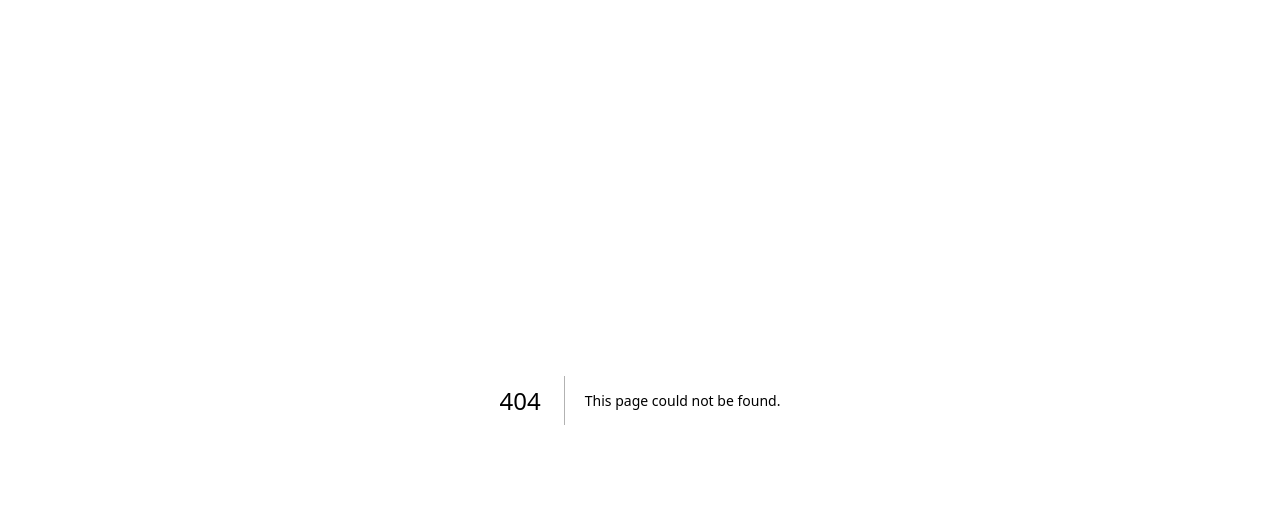
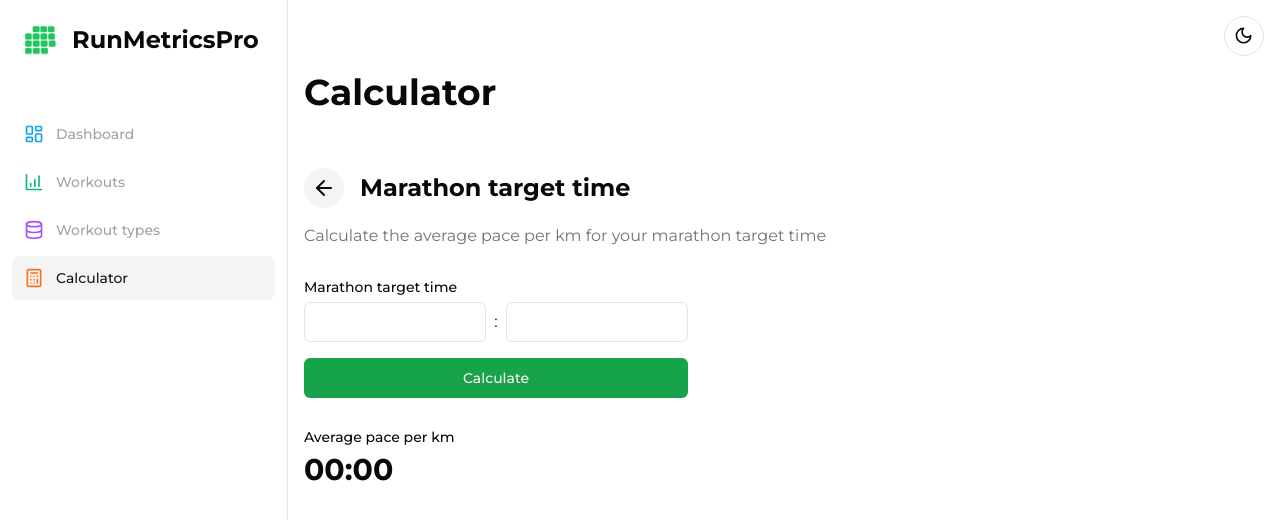
Before and after one commit to piotrv1001/run-metrics-pro, a Next.js app: page /calculator/marathon in a window 1280 px wide. Before the commit this address had no page. Shown: the top 520 px of the page. Built offline with nearby package versions, Linux system fonts and the light colour scheme.

Commit message:
Basic marathon pace calculator page

```diff
--- a/package.json
+++ b/package.json
@@ -22,6 +22,7 @@
     "class-variance-authority": "^0.7.0",
     "clsx": "^2.0.0",
     "date-fns": "^3.0.6",
+    "framer-motion": "^10.18.0",
     "lucide-react": "^0.300.0",
     "next": "14.0.4",
     "next-themes": "^0.2.1",
--- /dev/null
+++ b/src/app/(dashboard)/(routes)/calculator/layout.tsx
@@ -0,0 +1,12 @@
+export default function CalculatorLayout({
+  children,
+}: {
+  children: React.ReactNode;
+}) {
+  return (
+    <>
+      <h1 className="text-4xl font-bold mb-14">Calculator</h1>
+      {children}
+    </>
+  );
+}
--- /dev/null
+++ b/src/app/(dashboard)/(routes)/calculator/marathon/page.tsx
@@ -0,0 +1,95 @@
+"use client";
+
+import SlideInPage from "@/components/slide-in-page";
+import { Button } from "@/components/ui/button";
+import { Input } from "@/components/ui/input";
+import { Label } from "@/components/ui/label";
+import { MARATHON_DISTANCE_KM } from "@/lib/constants";
+import { useToastHandler } from "@/lib/hooks";
+import { padStart } from "@/lib/utils";
+import { ArrowLeftIcon } from "lucide-react";
+import Link from "next/link";
+import { FormEvent, useState } from "react";
+
+type TargetPace = {
+  minutes: number;
+  seconds: number;
+};
+
+export default function MarathonPage() {
+  const [hours, setHours] = useState("");
+  const [minutes, setMinutes] = useState("");
+  const [targetPace, setTargetPace] = useState<TargetPace | null>(null);
+
+  const { handleError } = useToastHandler();
+
+  const handleSubmit = (e: FormEvent<HTMLFormElement>) => {
+    e.preventDefault();
+    const parsedHours = Number(hours);
+    const parsedMinutes = Number(minutes);
+    if (
+      hours === "" ||
+      minutes === "" ||
+      isNaN(parsedHours) ||
+      isNaN(parsedMinutes) ||
+      parsedHours < 0 ||
+      parsedMinutes < 0
+    ) {
+      handleError("Please enter a valid time");
+      return;
+    }
+    const totalMinutes = parsedHours * 60 + parsedMinutes;
+    const pace = totalMinutes / MARATHON_DISTANCE_KM;
+    const paceMinutes = Math.floor(pace);
+    const paceSeconds = Math.round((pace - paceMinutes) * 60);
+    setTargetPace({
+      minutes: paceMinutes,
+      seconds: paceSeconds,
+    });
+  };
+
+  const formattedTime = targetPace
+    ? `${padStart(targetPace.minutes, 2, "0")}:${padStart(
+        targetPace.seconds,
+        2,
+        "0"
+      )}`
+    : "00:00";
+
+  return (
+    <SlideInPage>
+      <div className="flex gap-x-4 items-center">
+        <Link href="/calculator" className="rounded-full bg-accent p-2">
+          <ArrowLeftIcon />
+        </Link>
+        <h1 className="texl:lg md:text-2xl font-bold">Marathon target time</h1>
+      </div>
+      <p className="text-muted-foreground mt-4">
+        Calculate the average pace per km for your marathon target time
+      </p>
+      <form
+        onSubmit={handleSubmit}
+        className="mt-8 flex flex-col gap-y-4 max-w-sm"
+      >
+        <div className="grid items-center gap-2">
+          <Label>Marathon target time</Label>
+          <div className="flex flex-row items-center gap-x-2">
+            <Input onChange={(e) => setHours(e.target.value)} value={hours} />
+            <span>:</span>
+            <Input
+              onChange={(e) => setMinutes(e.target.value)}
+              value={minutes}
+            />
+          </div>
+        </div>
+        <Button type="submit">Calculate</Button>
+      </form>
+      <div className="mt-8">
+        <div className="text-sm font-medium leading-none mb-2">
+          Average pace per km
+        </div>
+        <div className="text-3xl font-bold">{formattedTime}</div>
+      </div>
+    </SlideInPage>
+  );
+}
--- a/src/app/(dashboard)/(routes)/calculator/page.tsx
+++ b/src/app/(dashboard)/(routes)/calculator/page.tsx
@@ -4,7 +4,6 @@ import { calculatorItems } from "@/lib/constants";
 export default function CalculatorPage() {
   return (
     <>
-      <h1 className="text-4xl font-bold mb-14">Calculator</h1>
       <ul className="flex flex-col space-y-4">
         {calculatorItems.map((item, index) => (
           <li key={index}>
--- a/src/app/(dashboard)/(routes)/dashboard/page.tsx
+++ b/src/app/(dashboard)/(routes)/dashboard/page.tsx
@@ -75,13 +75,18 @@ export default async function DashboardPage() {
               <CardDescription>Your last 5 running sessions</CardDescription>
             </CardHeader>
             <CardContent>
-              <WorkoutTable
+              {recentWorkouts.length > 0 ? (
+                <WorkoutTable
                 workouts={recentWorkouts}
                 tableFields={tableFields}
                 hideCaption={true}
                 hideHeader={true}
                 hideDropdownMenu={true}
               />
+              ) : (
+                <div className="h-[446px]"></div>
+              )}
+
             </CardContent>
           </Card>
         </div>
--- a/src/components/calculator-item-card.tsx
+++ b/src/components/calculator-item-card.tsx
@@ -24,7 +24,7 @@ export default function CalculatorItemCard({
     <Link href={link}>
       <Card className="hover:bg-accent transition group">
         <CardContent className="p-0">
-          <div className="flex gap-x-4 p-4 md:p-6 items-center">
+          <div className="flex gap-x-4 md:gap-x-6 p-4 md:p-6 items-center">
             <div className={cn("w-14 h-14 rounded-full flex justify-center items-center", bgColor)}>
               <Icon size={26} className={color} />
             </div>
--- a/src/components/navbar.tsx
+++ b/src/components/navbar.tsx
@@ -8,7 +8,7 @@ export default function Navbar() {
       <MobileSidebar />
       <div className="flex w-full justify-end gap-x-4 items-center">
         <ThemeToggle />
-          <UserButton afterSignOutUrl="/" />
+        <UserButton afterSignOutUrl="/" />
       </div>
     </div>
   );
--- a/src/components/sidebar.tsx
+++ b/src/components/sidebar.tsx
@@ -24,7 +24,7 @@ export default function Sidebar() {
               href={route.href}
               className={cn(
                 "text-sm group flex p-3 w-full justify-start font-medium cursor-pointer hover:text-accent-foreground hover:bg-accent rounded-lg transition",
-                pathName === route.href
+                pathName.startsWith(route.href)
                   ? "text-accent-foreground bg-accent"
                   : "text-zinc-400"
               )}
--- /dev/null
+++ b/src/components/slide-in-page.tsx
@@ -0,0 +1,20 @@
+"use client";
+
+import { motion } from "framer-motion";
+
+export default function SlideInPage({
+  children,
+}: {
+  children: React.ReactNode;
+}) {
+  return (
+    <motion.div
+      initial={{ opacity: 0, x: "100%" }}
+      animate={{ opacity: 1, x: 0 }}
+      exit={{ opacity: 0, x: "-100%" }}
+      transition={{ type: "tween", duration: 0.2 }}
+    >
+      {children}
+    </motion.div>
+  );
+}
--- a/src/lib/constants.ts
+++ b/src/lib/constants.ts
@@ -7,6 +7,8 @@ import {
   LayoutDashboard,
   TrophyIcon,
 } from "lucide-react";
+
+export const MARATHON_DISTANCE_KM = 42.195;
 
 export const routes = [
   {
--- a/src/lib/data.ts
+++ b/src/lib/data.ts
@@ -130,7 +130,7 @@ export async function fetchTotals(): Promise<DashBoardCardData[]> {
   };
   const distance: DashBoardCardData = {
     title: "Total distance",
-    displayValue: totals._sum.distance?.toString() + " km" ?? "0 km",
+    displayValue: totals._sum.distance?.toString() ? totals._sum.distance.toString() + " km" : "0 km",
     value: totals._sum.distance ?? 0,
     icon: CheckCircleIcon,
     percentageDiff: 0,
--- a/src/middleware.ts
+++ b/src/middleware.ts
@@ -1,8 +1,6 @@
 import { authMiddleware } from "@clerk/nextjs";
 
-export default authMiddleware({
-  publicRoutes: ["/"],
-});
+export default authMiddleware();
 
 export const config = {
   matcher: ["/((?!.+\\.[\\w]+$|_next).*)", "/", "/(api|trpc)(.*)"],
```
Also changed, not shown: 1 other file (tests, documents, lock files or other folders).
